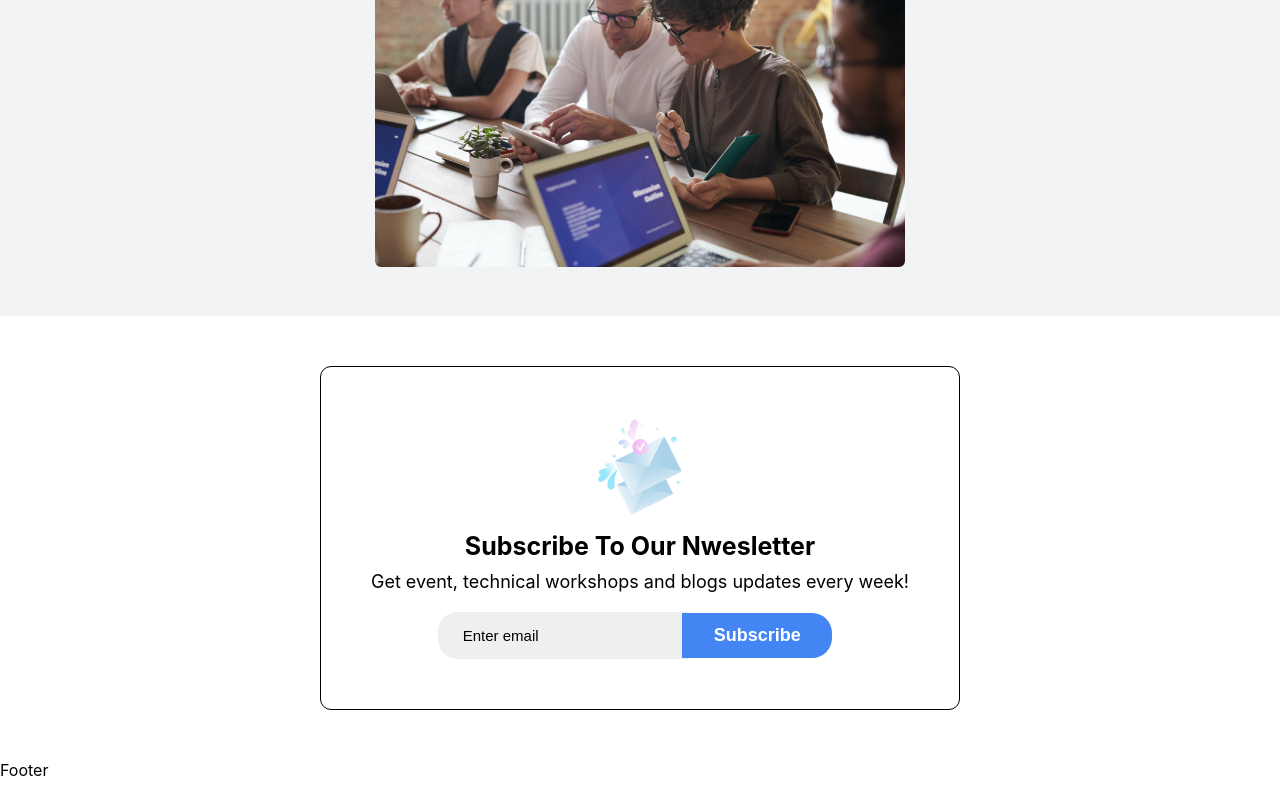
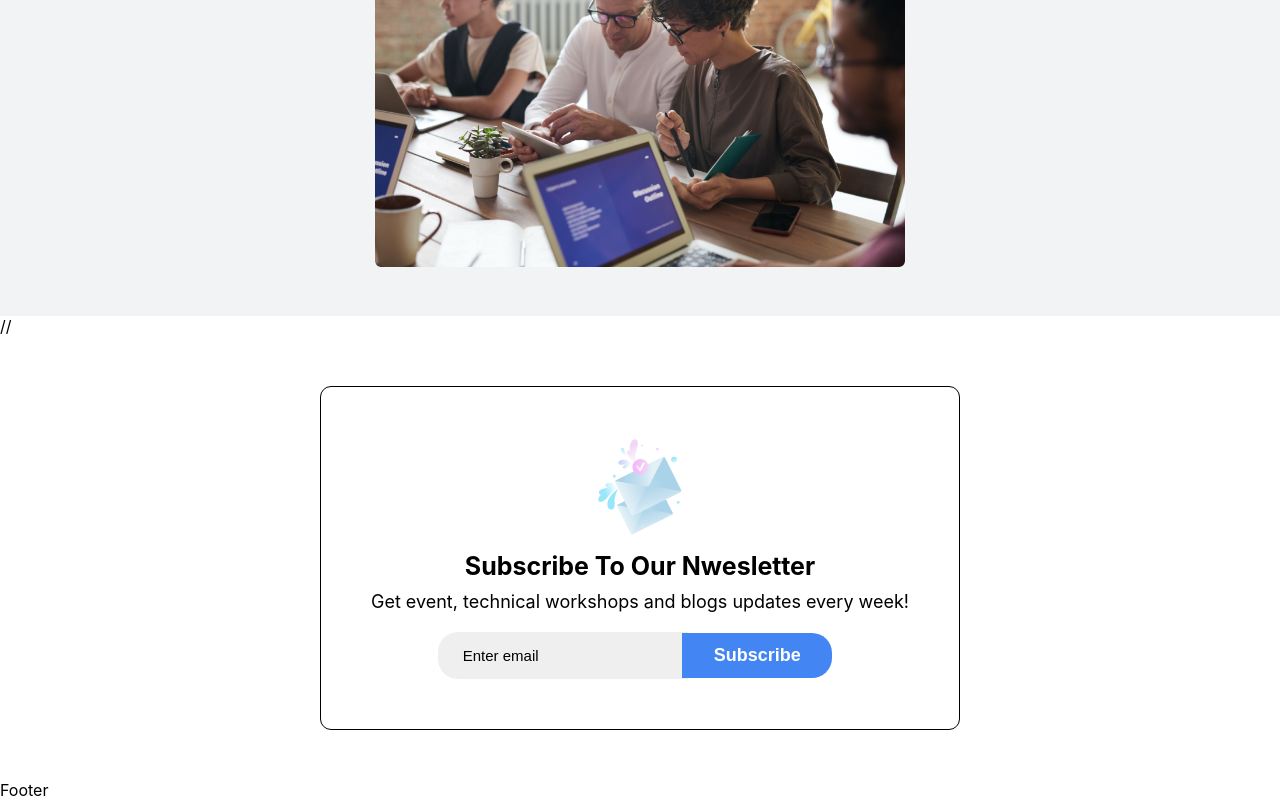
Before and after one commit to Google-Developer-Student-Clubs-TECB/GDSC-TECB-official-website, a React (Create React App) app in the folder frontend/: page / in a window 1280 px wide. Shown: the part 1173-1973 px from the top of the page. Built offline with nearby package versions, Linux system fonts and the light colour scheme.

Commit message:
pushing changes

```diff
--- a/frontend/src/pages/HomePage/Home.jsx
+++ b/frontend/src/pages/HomePage/Home.jsx
@@ -38,9 +38,9 @@ function Home() {
     </div>
   </div>
   {/* What we do sec*/}
-  {/* <div className="homepage-what-we-do-sec">
+   <div className="homepage-what-we-do-sec">
 
-  // </div> */}
+  // </div>
   <div className="homepage-newsletter-sec">
     <div className="homepage-newsletter-sec-content">
       <div className="homepage-newsletter-sec-content-img">
```
